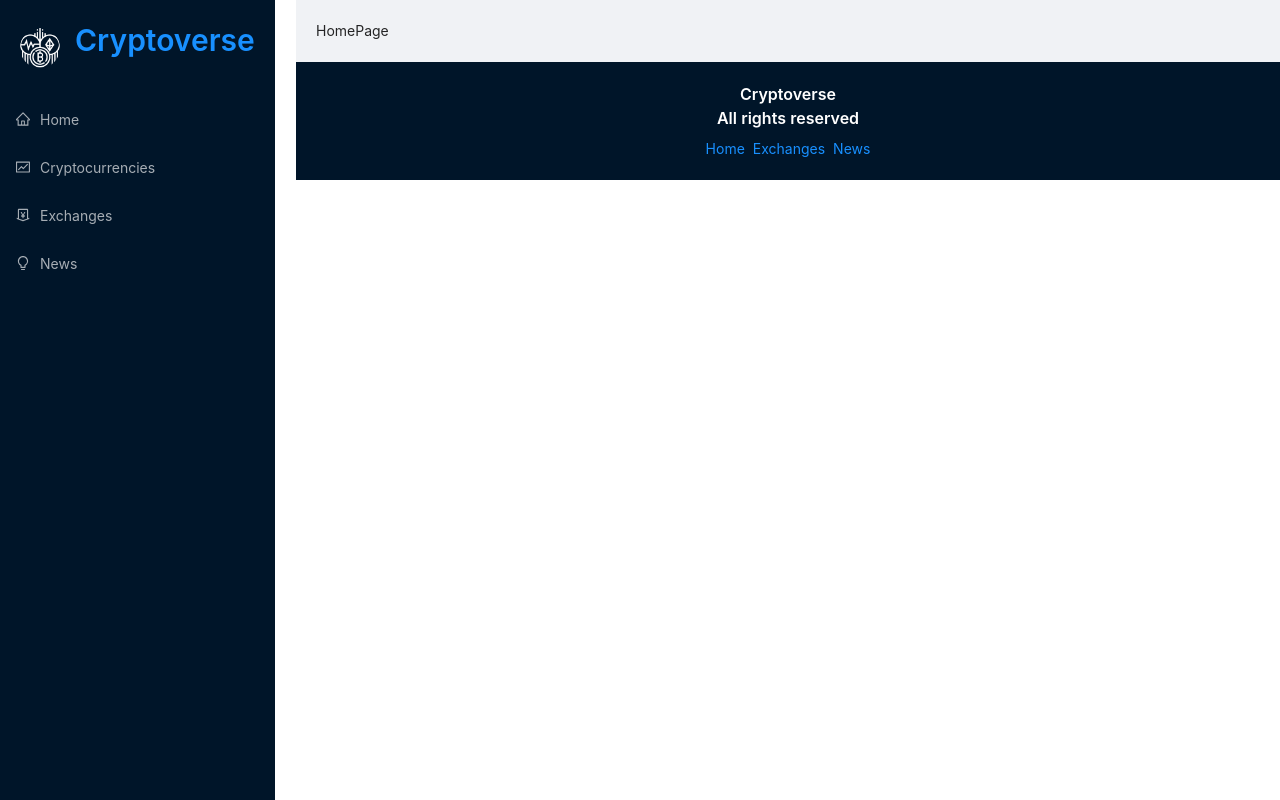
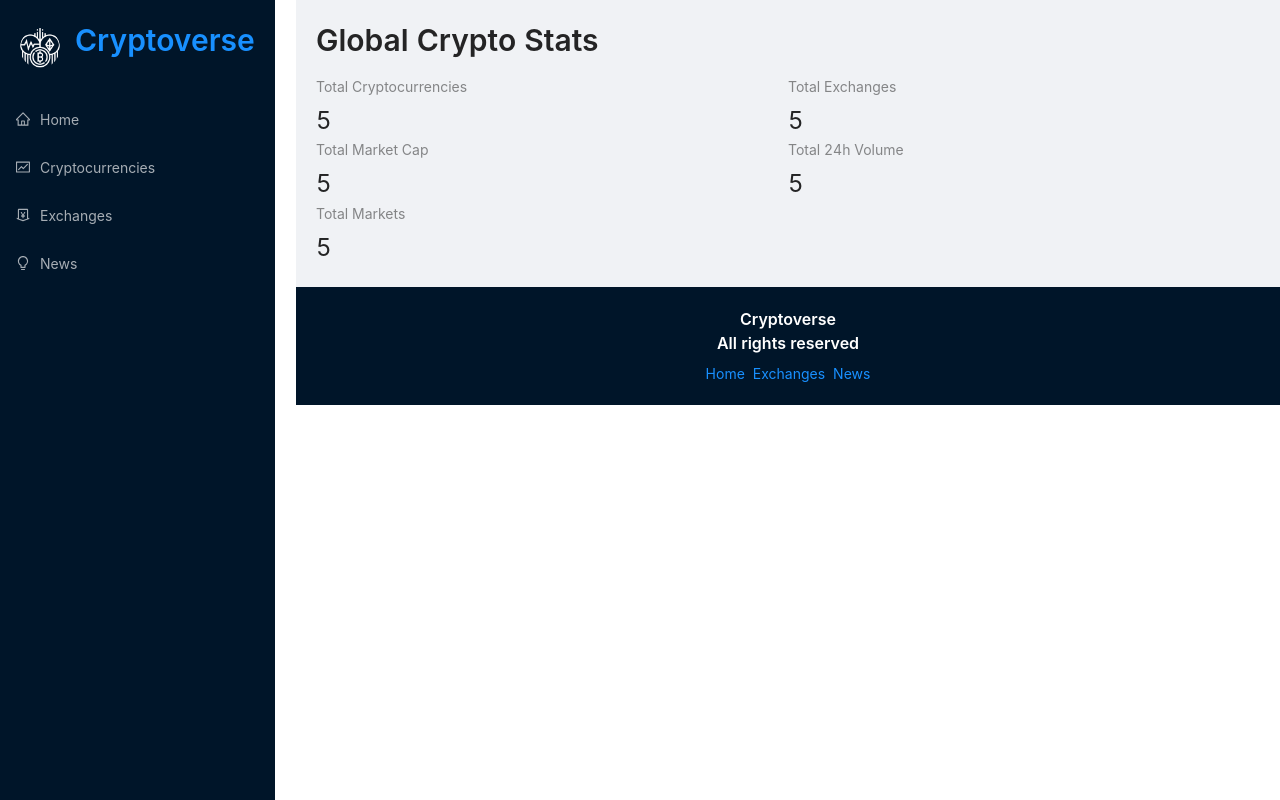
Before and after one commit to Sahitya777/cryptoworld, a React (Create React App) app: page / in a window 1280 px wide. Built offline with nearby package versions, Linux system fonts and the light colour scheme.

Commit message:
homepage updated

```diff
--- a/src/components/HomePage.jsx
+++ b/src/components/HomePage.jsx
@@ -1,8 +1,23 @@
 import React from 'react'
-
+import millify from 'millify'
+import { Typography,Row,Col,Statistic } from 'antd'
+import { Link } from 'react-router-dom'
+const {Title} = Typography;
 const HomePage = () => {
   return (
-    <div>HomePage</div>
+    <div>
+        <Title level={2} className="heading">
+            Global Crypto Stats
+        </Title>
+        <Row>
+            <Col span={12}><Statistic title="Total Cryptocurrencies" value="5"/></Col>
+            <Col span={12}><Statistic title="Total Exchanges" value="5"/></Col>
+            <Col span={12}><Statistic title="Total Market Cap" value="5"/></Col>
+            <Col span={12}><Statistic title="Total 24h Volume" value="5"/></Col>
+            <Col span={12}><Statistic title="Total Markets" value="5"/></Col>
+
+        </Row>
+    </div>
   )
 }
 
```
